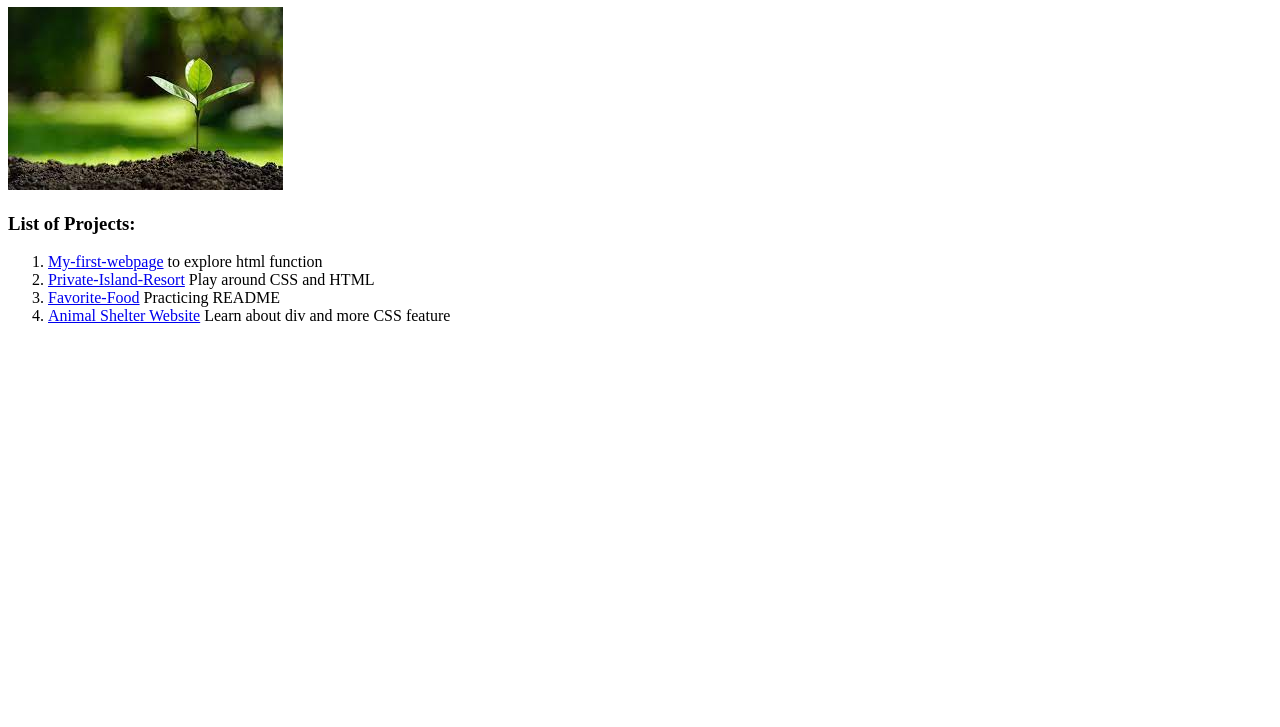
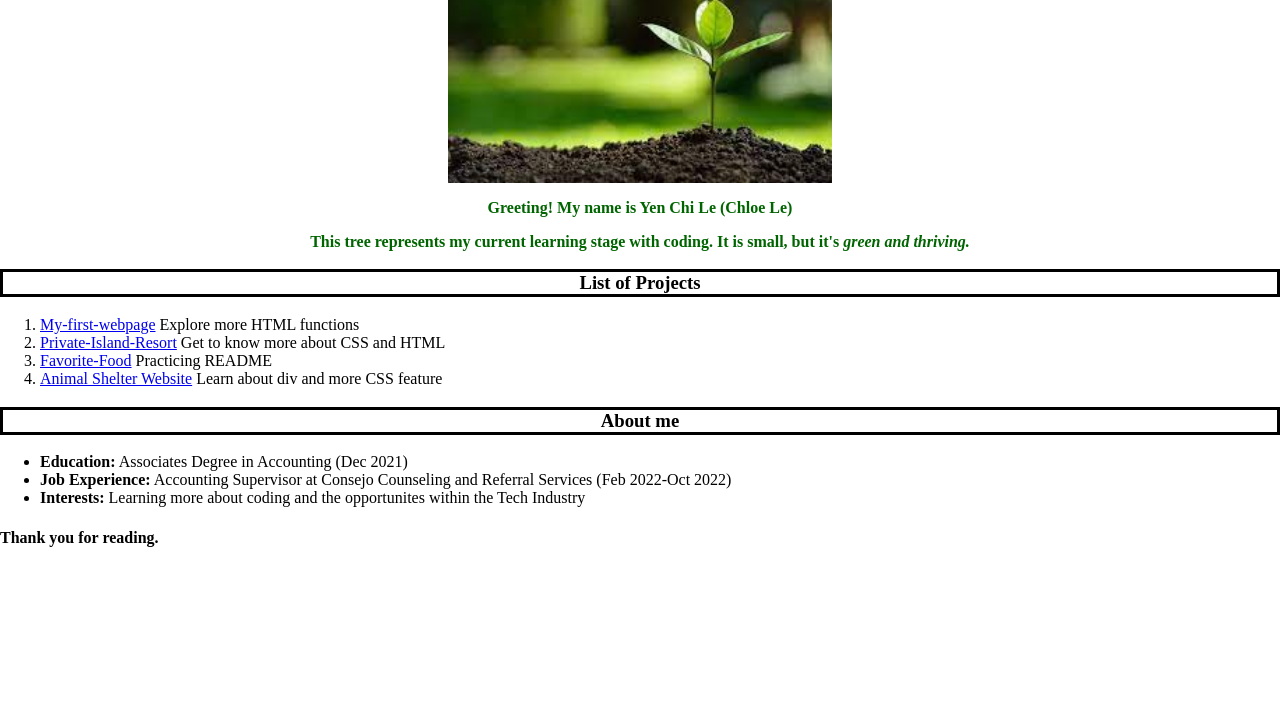
Before and after one commit to ChloeL6/Week-1-Independent-Project, a plain HTML site: page index.html in a window 1280 px wide. Shown: the part 73-800 px from the top of the page. Drawn offline with Linux system fonts and the light colour scheme.

Commit message:
Add border, format h3,p and img

```diff
--- a/css/styles.css
+++ b/css/styles.css
@@ -0,0 +1,17 @@
+h3{
+  border-style: solid;
+  text-align: center;
+}
+body{
+  margin: auto;
+}
+.center {
+  display: block;
+  margin-left: auto;
+  margin-right: auto;
+  width: 30%;
+}
+p{
+  text-align: center;
+  color: darkgreen;
+}
--- a/index.html
+++ b/index.html
@@ -4,23 +4,33 @@
   <meta charset="UTF-8">
   <meta http-equiv="X-UA-Compatible" content="IE=edge">
   <meta name="viewport" content="width=device-width, initial-scale=1.0">
-  <link rel="stylesheet" type="text/css" href="style.css" />
+  <link href="/css/styles.css" rel="stylesheet" type="text/css" />
   <title>Yen Chi Le (Chloe Le)</title>
 </head>
 <body>
-  <h1>Yen Chi Le (Chloe Le)</h1>
-  <img src="./tree/tree.jpg" alt="this is me on my learning process">
-  <div>
-    <h3>List of Projects:</h3>
-      <ol>
-        <li><a href="https://github.com/ChloeL6/my-first-webpage.git/">My-first-webpage</a> to explore html function</li>
-        <li><a href="https://github.com/ChloeL6/Private-Island-Resort.git">Private-Island-Resort</a> Play around CSS and HTML</li>
-        <li><a href="https://github.com/ChloeL6/Favorite-Food.git">Favorite-Food</a> Practicing README</li>
-        <li><a href="https://github.com/ChloeL6/Animal-Shelter-Website.git">Animal Shelter Website</a> Learn about div and more CSS feature</li>
+  <img src="tree/tree.jpg" alt="Little tree" class="center">
+  <p> <span><strong>Greeting! My name is Yen Chi Le (Chloe Le)</strong></span> </p>
+  <p> <strong>This tree represents my current learning stage with coding. It is small, but it's <em>green and thriving.</em></strong></p>
+  <div class="body">
+    <div class="list">
+      <h3>List of Projects</h3>
+        <ol>
+          <li><a href="https://github.com/ChloeL6/my-first-webpage.git/">My-first-webpage</a> Explore more HTML functions</li>
+          <li><a href="https://github.com/ChloeL6/Private-Island-Resort.git">Private-Island-Resort</a> Get to know more about CSS and HTML</li>
+          <li><a href="https://github.com/ChloeL6/Favorite-Food.git">Favorite-Food</a> Practicing README</li>
+          <li><a href="https://github.com/ChloeL6/Animal-Shelter-Website.git">Animal Shelter Website</a> Learn about div and more CSS feature</li>
        </ol>
+    </div>
+      <div class="list">
+        <h3>About me</h3>
+          <ul>
+            <li><strong>Education:</strong> Associates Degree in Accounting (Dec 2021)
+            <li><strong>Job Experience:</strong> Accounting Supervisor at Consejo Counseling and Referral Services (Feb 2022-Oct 2022)</li>
+            <li><strong>Interests:</strong> Learning more about coding and the opportunites within the Tech Industry</li>
+          </ul>
+      </div>
   </div>
-
-
+   <h4>Thank you for reading.</h4>
 
 </body>
 </html>
```
Also changed, not shown: 1 other file.
